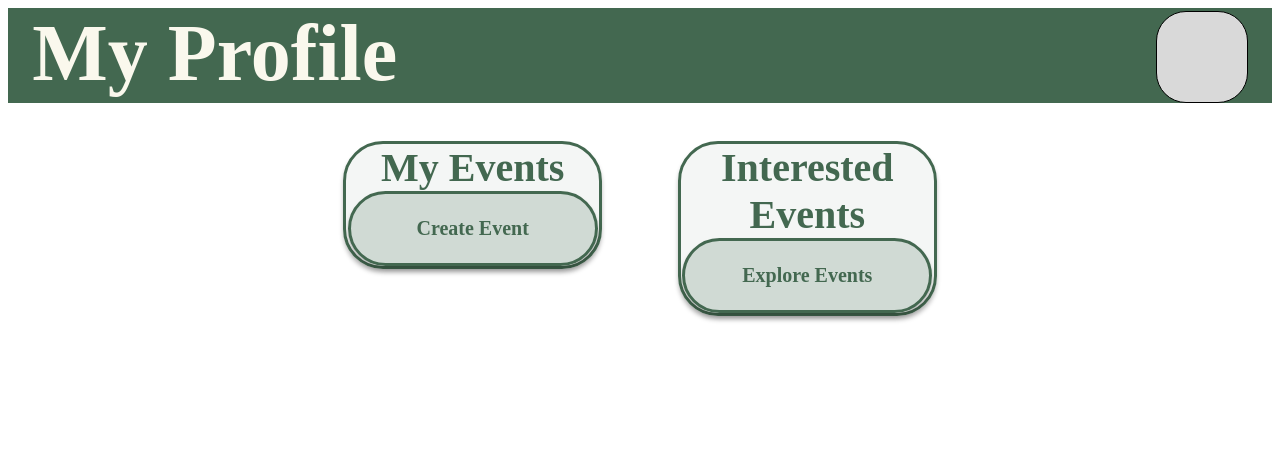
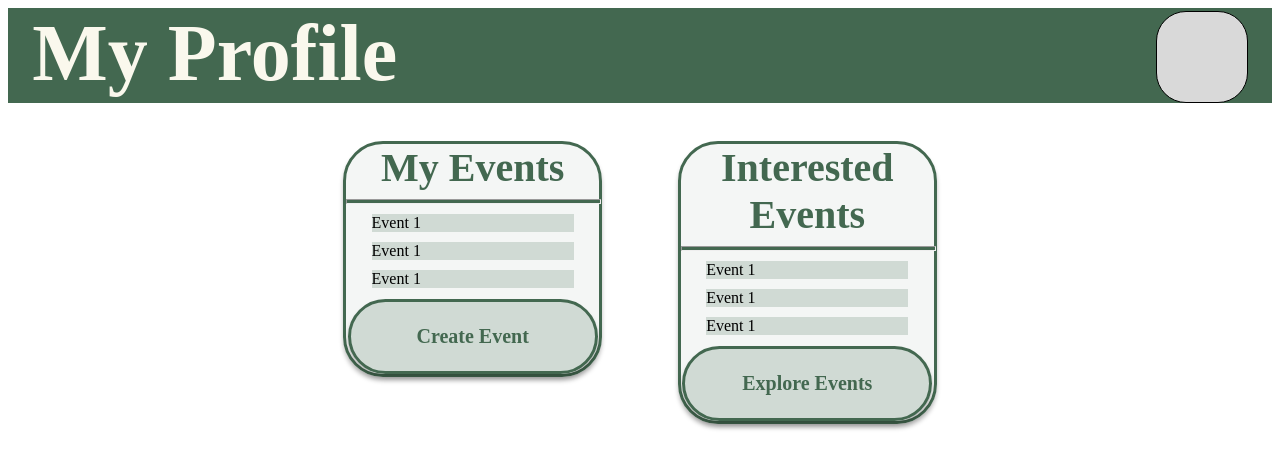
Before and after one commit to ndesai123/qwerhacks24, a React (Create React App) app: page / in a window 1280 px wide. Shown: the top 468 px of the page. Built offline with nearby package versions, Linux system fonts and the light colour scheme.

Commit message:
profile page updates

```diff
--- a/src/index.css
+++ b/src/index.css
@@ -84,6 +84,12 @@
   font-style: normal;
   font-weight: 600;
   line-height: normal;
+}
+
+.line{
+  width:100%;
+  height:3px;
+  background: #436850;
 }
 
 .profilebutton{
@@ -190,6 +196,14 @@
 .flex-container {
   display: flex;
   justify-content: center;
-  margin:0%;
 
 }
+
+.eventitem{
+  width: 80%;
+  height:20%;
+  background: rgba(67, 104, 80, 0.20);
+  text-align: left;
+  margin-left:10%;
+  margin-block: 4%;
+}
--- a/src/profile.js
+++ b/src/profile.js
@@ -18,12 +18,21 @@ function Profile(){
             <div class = "flex-container">
                 <div class = "profilebox">
                     <div class = "profileboxtext">My Events</div>
+                    <hr class="line"></hr>
+                    <div class = "eventitem">Event 1</div>
+                    <div class = "eventitem">Event 1</div>
+                    <div class = "eventitem">Event 1</div>
                     <button type = "button" class = "profilebutton">
                         <label class = "buttontext">Create Event</label>
                     </button>
+
                 </div>
                 <div class = "profilebox">
                     <div class = "profileboxtext">Interested Events</div>
+                    <hr class = "line"></hr>
+                    <div class = "eventitem">Event 1</div>
+                    <div class = "eventitem">Event 1</div>
+                    <div class = "eventitem">Event 1</div>
                     <button class = "profilebutton">
                         <label class = "buttontext">Explore Events</label>
                     </button>
```
